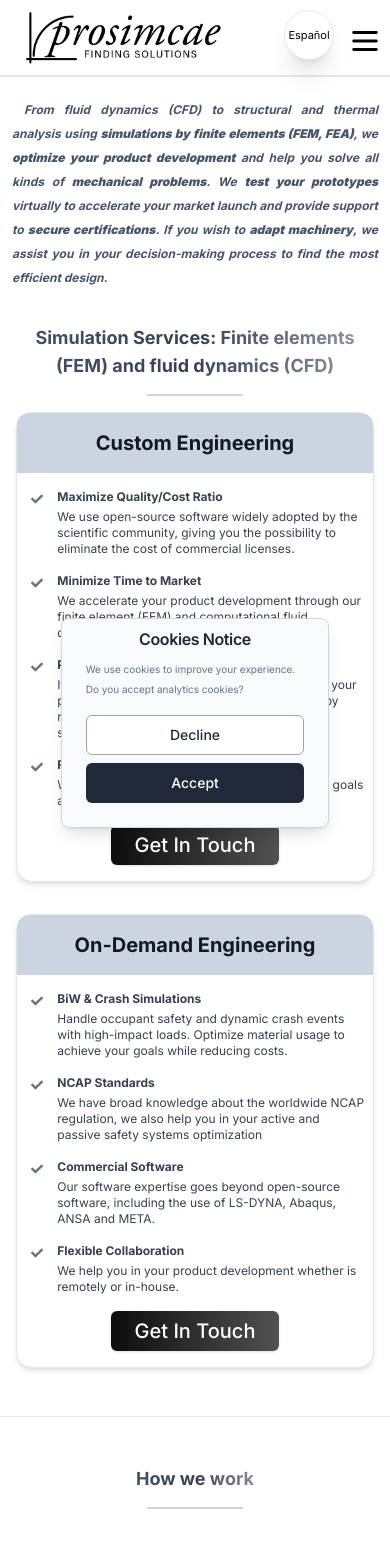
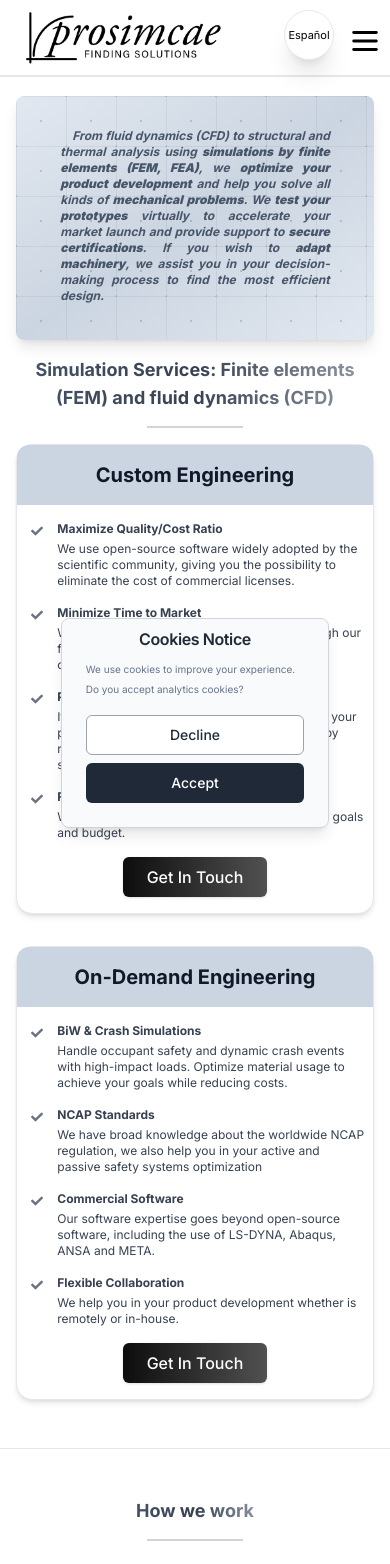
Before and after one commit to jparraporcar/prosimcae, a Next.js app: page /en in a window 390 px wide. Shown: the top 1564 px of the page. Built offline with nearby package versions, Linux system fonts and the light colour scheme.

Commit message:
made the size of cards after study cases section the same and fixed some styling of text size

```diff
--- a/src/components/custom/about-prosimcae-section.tsx
+++ b/src/components/custom/about-prosimcae-section.tsx
@@ -8,9 +8,8 @@ import { useTranslations } from "next-intl";
 export default function AboutProsimcaeSection() {
   const t = useTranslations();
   return (
-    <section className="p-4 flex flex-row justify-center">
-      <div className="mt-6 mb-16 max-md:w-11/12 2xl:w-full">
-        <Card className="bg-white shadow-2xl rounded-xl">
+    <section className="flex flex-row justify-center max-[2000px]:w-10/12 max-md:w-full">
+      <Card className="bg-white shadow-2xl rounded-xl mt-6 mb-16 max-[2000px]:w-full">
         <CardHeader className="p-4 bg-slate-300 rounded-t-xl">
           <CardTitle></CardTitle>
         </CardHeader>
@@ -63,7 +62,6 @@ export default function AboutProsimcaeSection() {
           </ul>
         </CardContent>
       </Card>
-      </div>
     </section>
   );
 }
--- a/src/components/custom/blog-entries-section.tsx
+++ b/src/components/custom/blog-entries-section.tsx
@@ -12,8 +12,8 @@ import { blog } from "@/lib/content";
 export function BlogEntriesSection() {
   const t = useTranslations();
   return (
-    <section className="w-11/12 max-md:w-full flex flex-row justify-center py-12 max-md:pb-2 max-md:pt-8 ">
-      <Card className="bg-white shadow-2xl rounded-2xl max-md:w-11/12">
+    <section className="max-[2000px]:w-10/12 max-md:w-full flex flex-row justify-center py-12 max-md:pb-2 max-md:pt-8 ">
+      <Card className="bg-white shadow-2xl rounded-2xl max-md:w-11/12 max-2xl:w-full">
         <CardHeader className="p-4 bg-slate-300 rounded-t-xl">
           <CardTitle className="text-black text-xl max-md:text-xl text-center"></CardTitle>
         </CardHeader>
--- a/src/components/custom/client/contact-dialog-custom.tsx
+++ b/src/components/custom/client/contact-dialog-custom.tsx
@@ -29,7 +29,7 @@ export const ContactDialogCustom: React.FC = () => {
   return (
     <Dialog onOpenChange={handleSwitchDialog} open={switchDialog}>
       <DialogTrigger asChild>
-        <Button className="px-6 py-2 mb-4 text-xl rounded-md shadow gradient-effect">
+        <Button className="px-6 py-2 mb-4 text-xl max-md:text-base rounded-md shadow gradient-effect">
           {t(dialogGetInTouchButton)}
         </Button>
       </DialogTrigger>
--- a/src/components/custom/client/contact-dialog-ondemand.tsx
+++ b/src/components/custom/client/contact-dialog-ondemand.tsx
@@ -29,7 +29,7 @@ export const ContactDialogOndemand: React.FC = () => {
   return (
     <Dialog onOpenChange={handleSwitchDialog} open={switchDialog}>
       <DialogTrigger asChild>
-        <Button className="px-6 py-2 mb-4 text-xl rounded-md shadow gradient-effect">
+        <Button className="px-6 py-2 mb-4 text-xl max-md:text-base rounded-md shadow gradient-effect">
           {t(dialogGetInTouchButton)}
         </Button>
       </DialogTrigger>
--- a/src/components/custom/join-network-section.tsx
+++ b/src/components/custom/join-network-section.tsx
@@ -9,9 +9,9 @@ export default function JoinNetworkSection() {
   const t = useTranslations();
 
   return (
-    <section className="flex flex-row p-4 justify-center max-md:w-11/12">
-      <Card className="bg-white shadow-2xl rounded-2xl mt-6">
-        <CardHeader className="p-4 bg-slate-300 rounded-t-xl">
+    <section className="flex flex-row justify-center max-md:w-full max-[2000px]:w-10/12">
+      <Card className="bg-white shadow-2xl rounded-2xl mt-6 w-full">
+        <CardHeader className=" bg-slate-300 rounded-t-xl">
           <CardTitle className="text-black text-xl max-md:text-base text-center"></CardTitle>
         </CardHeader>
         <CardContent className="p-8 max-md:p-4 space-y-6 flex flex-col items-center">
--- a/src/components/custom/main-section-intro.tsx
+++ b/src/components/custom/main-section-intro.tsx
@@ -10,10 +10,38 @@ export const MainSectionIntro: React.FC<PageIntroProps> = (props) => {
   const t = useTranslations();
 
   return (
-    <h1
-      id="main-section-intro"
-      className="italic text-2xl px-10 mb-2 mt-14 pb-4 space-y-4 text-center text-slate-600 max-md:text-base max-md:px-2 max-md:text-justify max-md:mx-1 md:space-y-6 max-lg:mx-20 max-md:mb-1 max-md:mt-24"
-      dangerouslySetInnerHTML={{ __html: t.raw(props.descriptionText) }}
-    />
+    <div className="relative overflow-hidden w-[96%] max-md:w-11/12 bg-gradient-to-br from-slate-200 via-slate-300 to-slate-200 p-8 shadow-lg mt-14 max-md:mt-24 rounded-lg">
+      <div className="absolute inset-0 opacity-20">
+        <svg xmlns="http://www.w3.org/2000/svg" width="100%" height="100%">
+          <defs>
+            <pattern
+              id="fem-grid"
+              width="50"
+              height="50"
+              patternUnits="userSpaceOnUse"
+            >
+              <path
+                d="M 50 0 L 0 0 0 50"
+                fill="none"
+                stroke="black"
+                strokeWidth="0.5"
+              />
+              <circle cx="0" cy="0" r="1" fill="black" />
+              <circle cx="50" cy="0" r="1" fill="black" />
+              <circle cx="0" cy="50" r="1" fill="black" />
+              <circle cx="25" cy="25" r="1" fill="black" />
+            </pattern>
+          </defs>
+          <rect width="100%" height="100%" fill="url(#fem-grid)" />
+        </svg>
+      </div>
+
+      {/* Main Text */}
+      <h1
+        id="main-section-intro"
+        className="relative italic max-md:leading-[4px] text-2xl px-6 mb-2 space-y-4 text-center text-slate-600 max-md:text-base max-md:px-2 max-md:text-justify max-md:mx-1 md:space-y-6 max-lg:mx-0 max-md:mb-1"
+        dangerouslySetInnerHTML={{ __html: t.raw(props.descriptionText) }}
+      />
+    </div>
   );
 };
```
Lines whose indentation alone changed are shown as unchanged.
